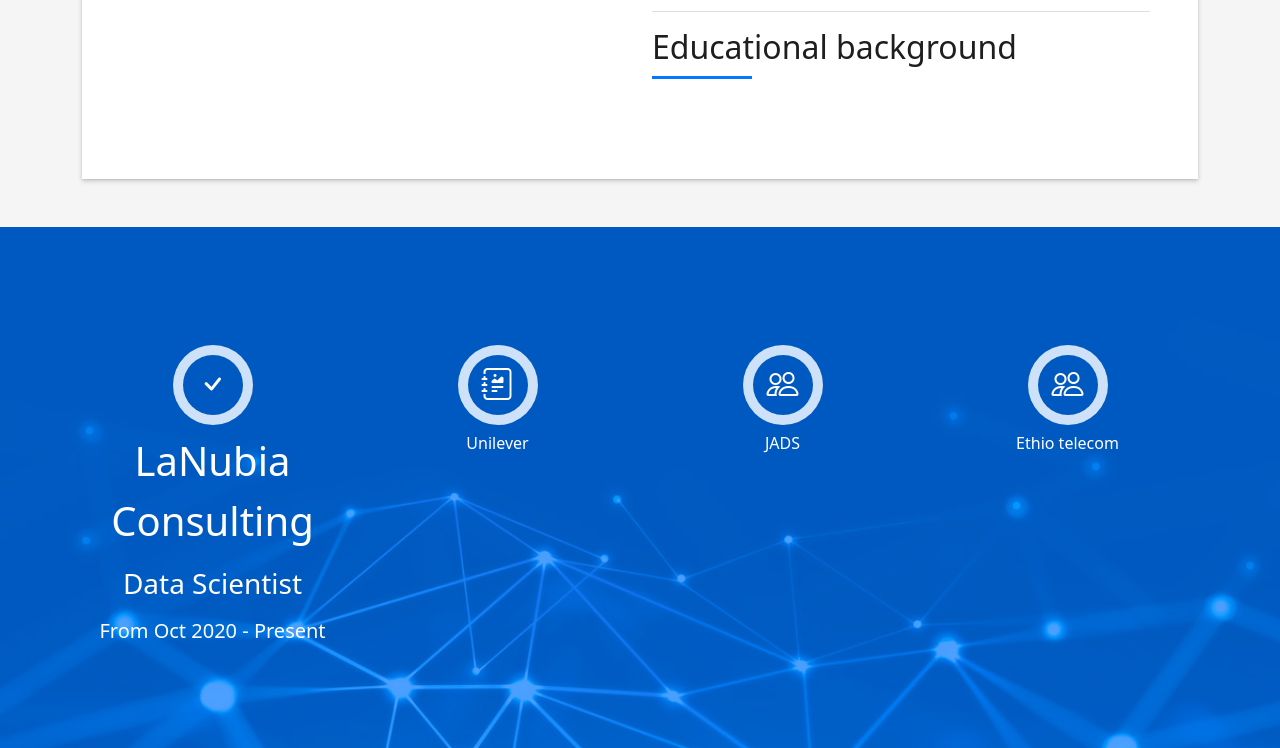
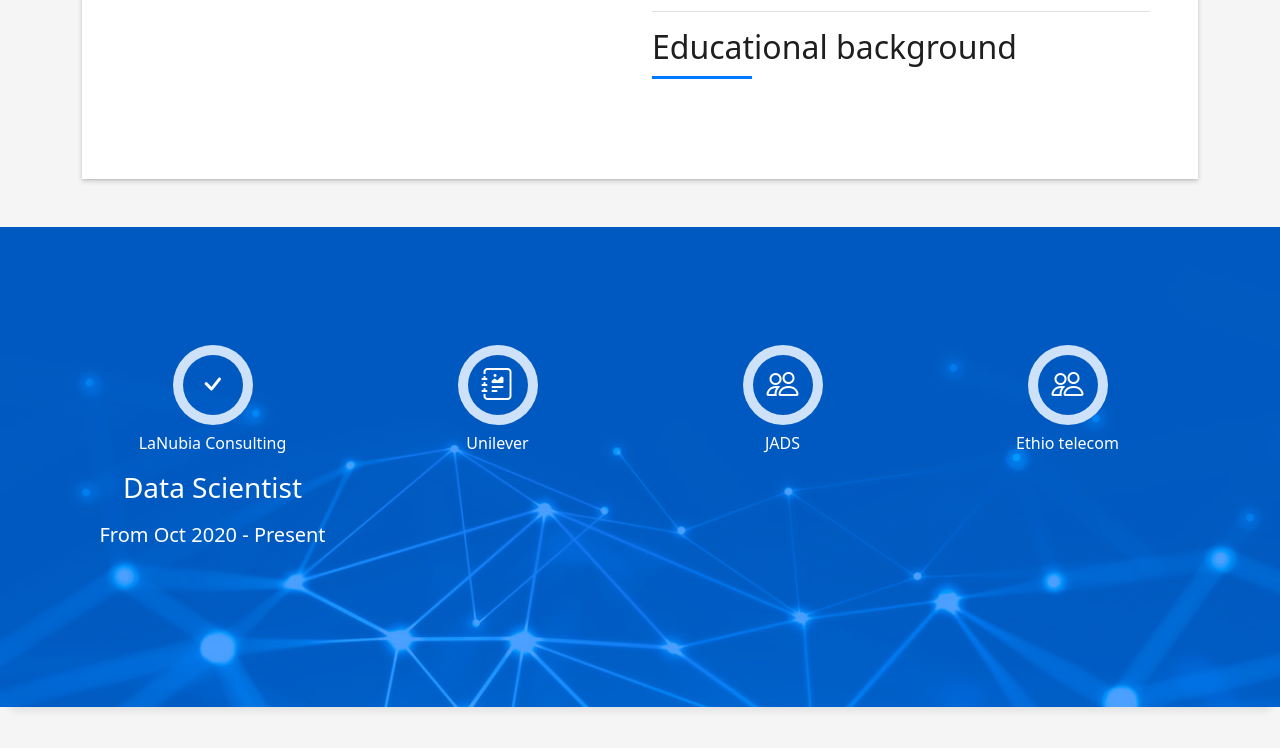
Before and after one commit to zewdu-mogesse/home, a plain HTML site: page index.html in a window 1280 px wide. Shown: the part 1245-1993 px from the top of the page. Drawn offline with Linux system fonts and the light colour scheme; files whose address does not match are found by name.

Commit message:
Update index.html

```diff
--- a/index.html
+++ b/index.html
@@ -141,7 +141,7 @@
               </div>
               <div class="counter-num">
                 <!-- <p data-purecounter-start="0" data-purecounter-end="" data-purecounter-duration="1" class="counter purecounter"></p> -->
-                <span style="font-size: 250%;" class="counter-text">LaNubia Consulting</span>
+                <span style="font-size: 100%;" class="counter-text">LaNubia Consulting</span>
                 <div class="content-test">
                   <p class="description lead">
                   <h3 style="color:white;">Data Scientist </h3>
```
